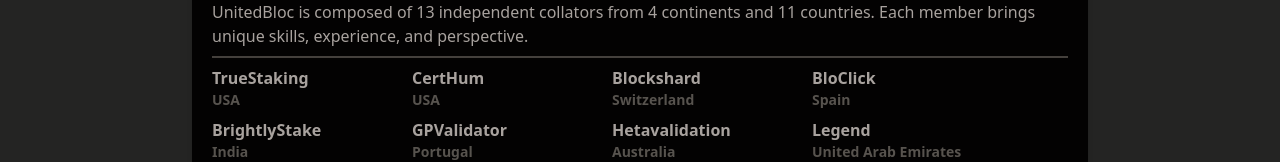
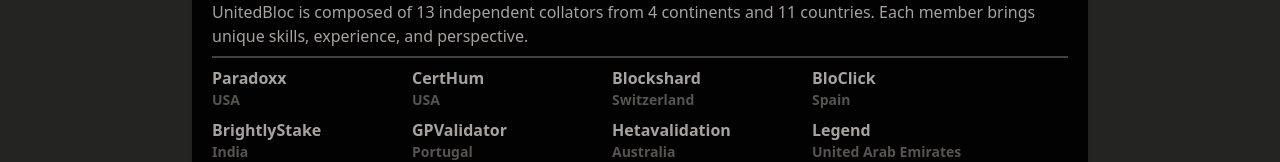
Before and after one commit to polkadotters/united-bloc-web, a Next.js app: page / in a window 1280 px wide. Shown: the part 783-945 px from the top of the page. Built offline with nearby package versions, Linux system fonts and the light colour scheme.

Commit message:
Update index.tsx
removed truestaking.com as no longer operational and added new member Paradoxx

```diff
--- a/pages/index.tsx
+++ b/pages/index.tsx
@@ -7,9 +7,9 @@
 
 const members = [
   {
-    name: "TrueStaking",
+    name: "Paradoxx",
     location: "USA",
-    website: "truestaking.com"
+    website: "paradoxxllc.com"
   },
   {
     name: "CertHum",
```
